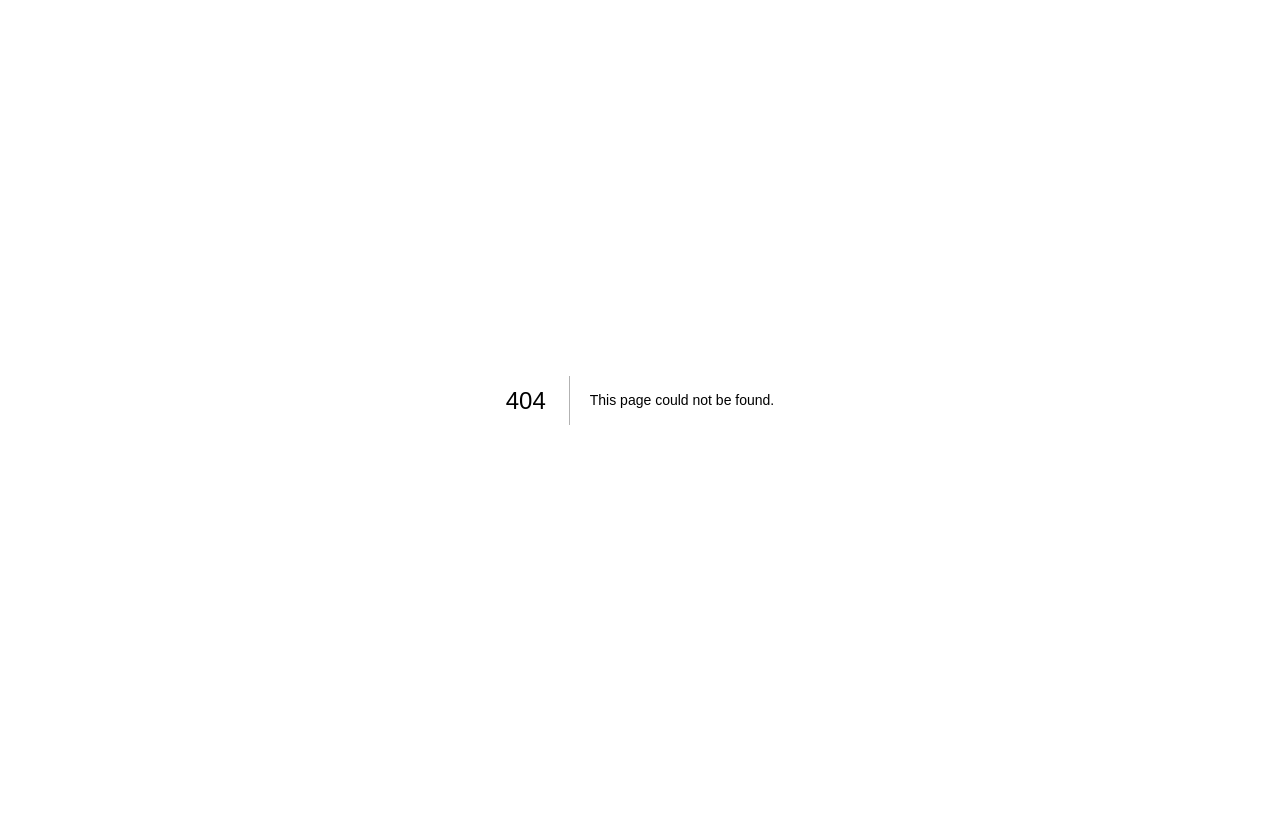
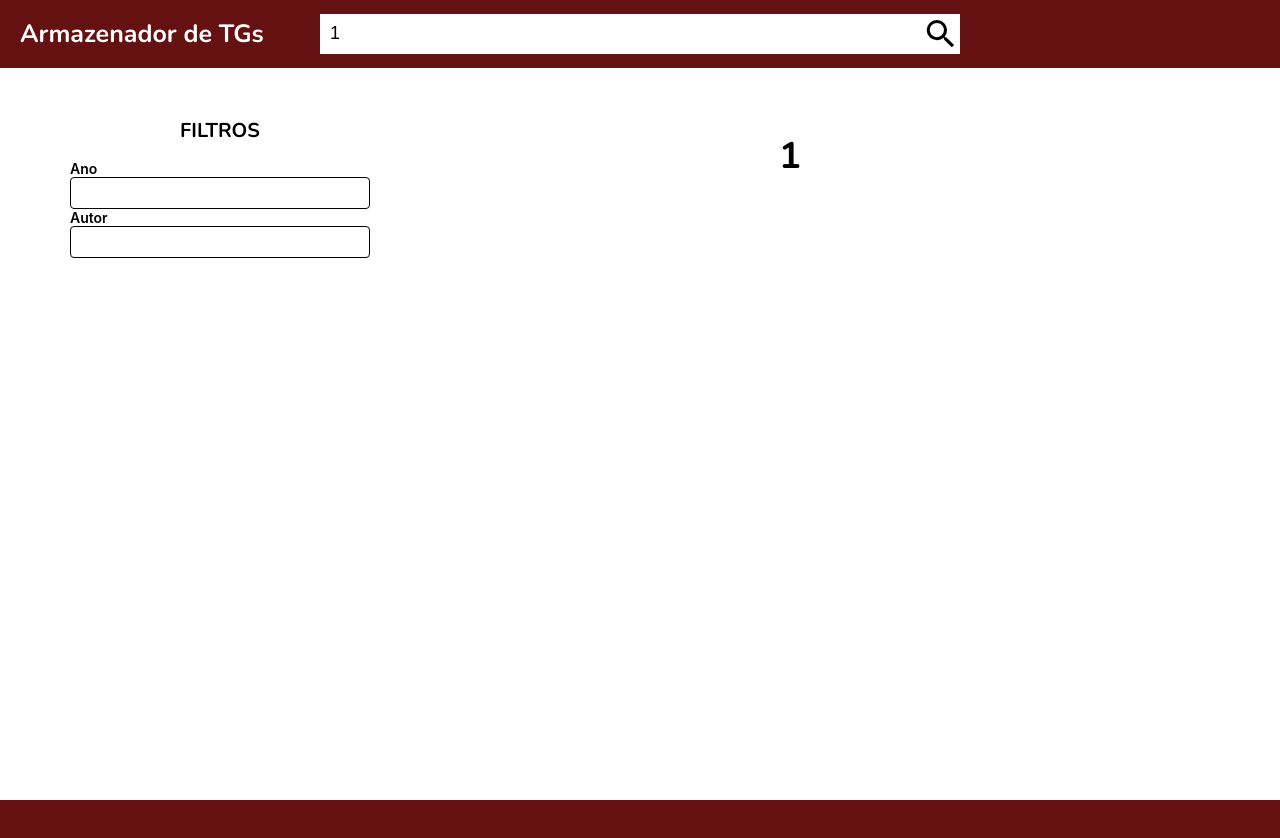
Before and after one commit to RezenDeveloper/Astec, a Next.js app: page /search/1 in a window 1280 px wide. Before the commit this address had no page. Shown: the top 838 px of the page. Before the commit the page ends 800 px from the top, so only its background shows below. Built offline with nearby package versions, Linux system fonts and the light colour scheme.

Commit message:
Start search page

```diff
--- a/src/components/Cards/styles.module.scss
+++ b/src/components/Cards/styles.module.scss
@@ -9,7 +9,7 @@
   box-shadow: rgba(149, 157, 165, 0.2) 0px 8px 24px;
   min-width: 350px;
   width: auto;
-  transition: box-shadow 200ms;
+  transition: box-shadow ease 300ms;
 
   &:hover {
     box-shadow: rgba(149, 157, 165, 1) 0px 8px 24px;
--- a/src/components/Header/index.tsx
+++ b/src/components/Header/index.tsx
@@ -1,18 +1,51 @@
-import React from 'react';
+import Router from 'next/router';
+import React, { useCallback, useEffect, useState } from 'react';
 import { MdSearch } from 'react-icons/md';
 import styles from './styles.module.scss';
 
-export const Header = () => {
+interface Props {
+  query?: string
+}
+
+export const Header:React.FC<Props> = ({ query }) => {
+
+  const [queryValue, setQueryValue] = useState(query || '')
+
+  useEffect(() => {
+    setQueryValue(query || '')
+  }, [query])
+
+  const handleSearch = useCallback((value: string) => {
+    if(typeof window === 'undefined') return
+    Router.push(`/search/${value}`)
+  }, [])
+
   return (
     <>
       <header className={styles['header']}>
         <div className={styles['header__container']}>
           <h1 className={styles['header__container--title']}>Armazenador de TGs</h1>
           <div className={styles['header__container--search']}>
-            <div className={styles['header__container--search__wrap']}>
-              <input type="text" placeholder="Pesquisar..." />
-              <MdSearch color={'black'} size={"40px"} />
-            </div>
+            <form
+              className={styles['header__container--search__wrap']}
+              onSubmit={(e) => {
+                e.preventDefault()
+                handleSearch(queryValue)
+              }}
+            >
+              <input
+                type="text"
+                placeholder="Pesquisar..."
+                value={queryValue}
+                onChange={(e) => setQueryValue(e.target.value)}
+              />
+              <input type="submit" hidden />
+              <MdSearch
+                color={'black'}
+                size={"40px"}
+                onClick={() => handleSearch(queryValue)}
+              />
+            </form>
           </div>
         </div>
       </header>
--- /dev/null
+++ b/src/components/Inputs/index.tsx
@@ -0,0 +1,48 @@
+import React from 'react';
+
+import styles from './styles.module.scss';
+
+
+export interface TextInputProps {
+  id: string
+  label: string
+  onChange: React.ChangeEventHandler<HTMLInputElement>
+  value: string | undefined
+}
+
+export interface SelectInputProps {
+  label: string
+  selectedId: string | undefined
+  valueList: {
+    value: string
+    id: string
+  }[]
+  onChange: React.ChangeEventHandler<HTMLInputElement>
+}
+
+export const TextInput = ({ id, label, onChange, value }: TextInputProps) => {
+  return (
+    <div className={styles['text-input']}>
+      <label htmlFor={id}>{label}</label>
+      <input
+        id={id}
+        type="text"
+        onChange={onChange}
+        value={value}
+      />
+    </div>
+  );
+}
+
+export const SelectInput = ({ selectedId, label, onChange, valueList }: SelectInputProps) => {
+
+  const selected = valueList.find((value) => selectedId === value.id)
+  return (
+    <div className={styles['select-input']}>
+      <label>{label}</label>
+      <div className={styles['select-input--field']}>
+        <p></p>
+      </div>
+    </div>
+  );
+}
--- /dev/null
+++ b/src/components/Inputs/styles.module.scss
@@ -0,0 +1,25 @@
+
+@import "../../styles/variables.scss";
+
+.text-input {
+  display: flex;
+  flex-direction: column;
+
+  label {
+    font-size: .875rem;
+    font-weight: 600;
+  }
+
+  input {
+    font-size: .875rem;
+    border-radius: 4px;
+    border: 1px solid $black;
+    min-width: 300px;
+    min-height: 32px;
+
+    &:focus, &:active {
+      border-color: $complementary;
+      outline: 1px solid $complementary;
+    }
+  }
+}
--- /dev/null
+++ b/src/pages/_document.tsx
@@ -0,0 +1,20 @@
+import Document, { Html, Head, Main, NextScript } from 'next/document'
+
+class MyDocument extends Document {
+  render() {
+    return (
+      <Html>
+        <Head>
+          <link rel="preconnect" href="https://fonts.gstatic.com" />
+          <link href="https://fonts.googleapis.com/css2?family=Nunito:wght@400;700&display=swap" rel="stylesheet" />
+        </Head>
+        <body>
+          <Main />
+          <NextScript />
+        </body>
+      </Html>
+    )
+  }
+}
+
+export default MyDocument
--- a/src/pages/admin.tsx
+++ b/src/pages/admin.tsx
@@ -3,7 +3,7 @@ import { FormEvent, ChangeEvent, useState, SetStateAction, Dispatch } from 'reac
 
 import styles from '../styles/admin.module.scss'
 
-export default function Admin() {
+const Admin = () => {
 
   const [email, setEmail] = useState<string>()
   const [password, setPassword] = useState<string>()
@@ -26,8 +26,6 @@ export default function Admin() {
     <>
       <Head>
         <title>Armazenador de TGs - Admin</title>
-        <link rel="preconnect" href="https://fonts.gstatic.com" />
-        <link href="https://fonts.googleapis.com/css2?family=Nunito:wght@400;700&display=swap" rel="stylesheet" />
       </Head>
       <main className={styles['container']}>
         <div className={styles['modal']}>
@@ -65,3 +63,5 @@ export default function Admin() {
     </>
   )
 }
+
+export default Admin
--- a/src/pages/index.tsx
+++ b/src/pages/index.tsx
@@ -6,13 +6,11 @@ import { ClassCard, WorkCard } from '../components/Cards'
 import styles from '../styles/home.module.scss'
 import Footer from '../components/Footer'
 
-export default function Home() {
+const Home = () => {
   return (
     <>
       <Head>
         <title>Armazenador de TGs</title>
-        <link rel="preconnect" href="https://fonts.gstatic.com" />
-        <link href="https://fonts.googleapis.com/css2?family=Nunito:wght@400;700&display=swap" rel="stylesheet" />
       </Head>
       <Header />
       <main className={styles['container']}>
@@ -38,3 +36,5 @@ export default function Home() {
     </>
   )
 }
+
+export default Home
--- /dev/null
+++ b/src/pages/search/[query].tsx
@@ -0,0 +1,57 @@
+import Head from 'next/head'
+import { useState } from 'react'
+import { useRouter } from 'next/router'
+
+import { Header } from '../../components/Header'
+import Footer from '../../components/Footer'
+import { TextInput } from '../../components/Inputs'
+
+import styles from '../../styles/search.module.scss'
+
+const Search = () => {
+
+  const { query: routerQuery } = useRouter()
+
+  const query = routerQuery.query as string
+
+  const [year, setYear] = useState('')
+  const [author, setAuthor] = useState('')
+
+  return (
+    <>
+      <Head>
+        <title>{query}</title>
+      </Head>
+      <Header query={query} />
+      <main className={styles['container']}>
+        <section className={styles['filter']}>
+          <h2 className={styles['filter--title']}>Filtros</h2>
+          <TextInput
+            id='ano'
+            label='Ano'
+            value={year}
+            onChange={(e) => {
+              const value = e.target.value
+              setYear(value.replace(/\D/g, ''))
+            }}
+          />
+          <TextInput
+            id='autor'
+            label='Autor'
+            value={author}
+            onChange={(e) => {
+              const value = e.target.value
+              setAuthor(value.replace(/\d/g, ''))
+            }}
+          />
+        </section>
+        <section className={styles['result']}>
+          <h1 className={styles['result--title']}>{query}</h1>
+        </section>
+      </main>
+      <Footer />
+    </>
+  )
+}
+
+export default Search
--- a/src/styles/admin.module.scss
+++ b/src/styles/admin.module.scss
@@ -18,6 +18,11 @@
   box-shadow: 0px 4px 10px 5px rgba(0, 0, 0, 0.25);
   max-width: 800px;
   width: 100%;
+  transition: box-shadow ease 300ms;
+
+  &:hover, &:focus-within {
+    box-shadow: 0px 4px 20px 5px rgba(0, 0, 0, 0.5);
+  }
 
   &--header {
     margin-bottom: 56px;
--- /dev/null
+++ b/src/styles/search.module.scss
@@ -0,0 +1,21 @@
+.container {
+  margin: 100px 70px 30px;
+  display: flex;
+}
+
+.filter {
+  min-height: 600px;
+  &--title {
+    font-size: 1.25rem;
+    text-align: center;
+    text-transform: uppercase;
+  }
+}
+
+.result {
+  flex: 1;
+  margin: 0 60px;
+  &--title {
+    text-align: center;
+  }
+}
--- a/src/styles/variables.scss
+++ b/src/styles/variables.scss
@@ -7,6 +7,7 @@ $primary-2: #ffc5c5;
 $primary-3: #651111;
 
 $secundary: #651111;
+$complementary: #116565;
 
 $header-height: 70px;
 
```
